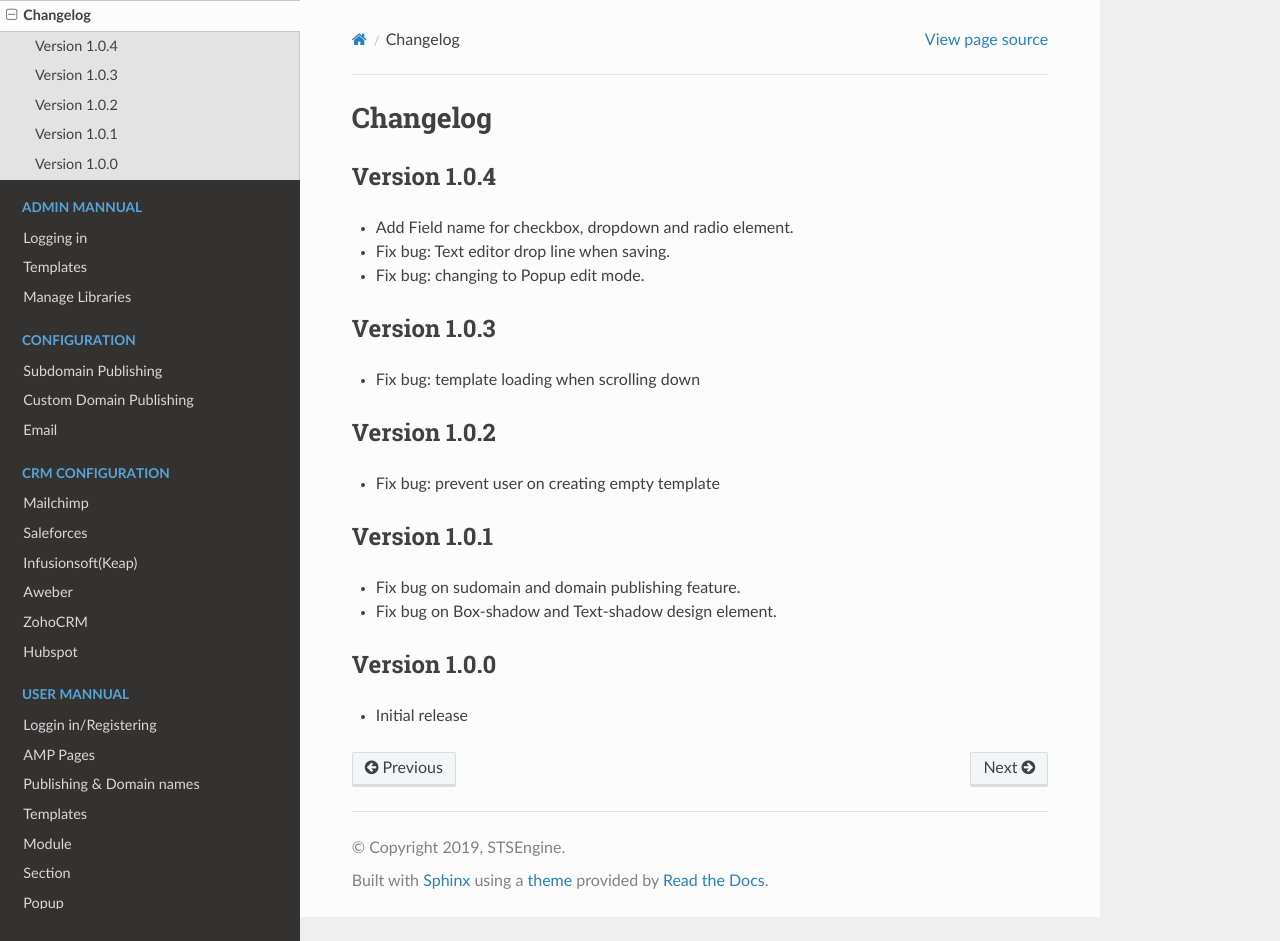
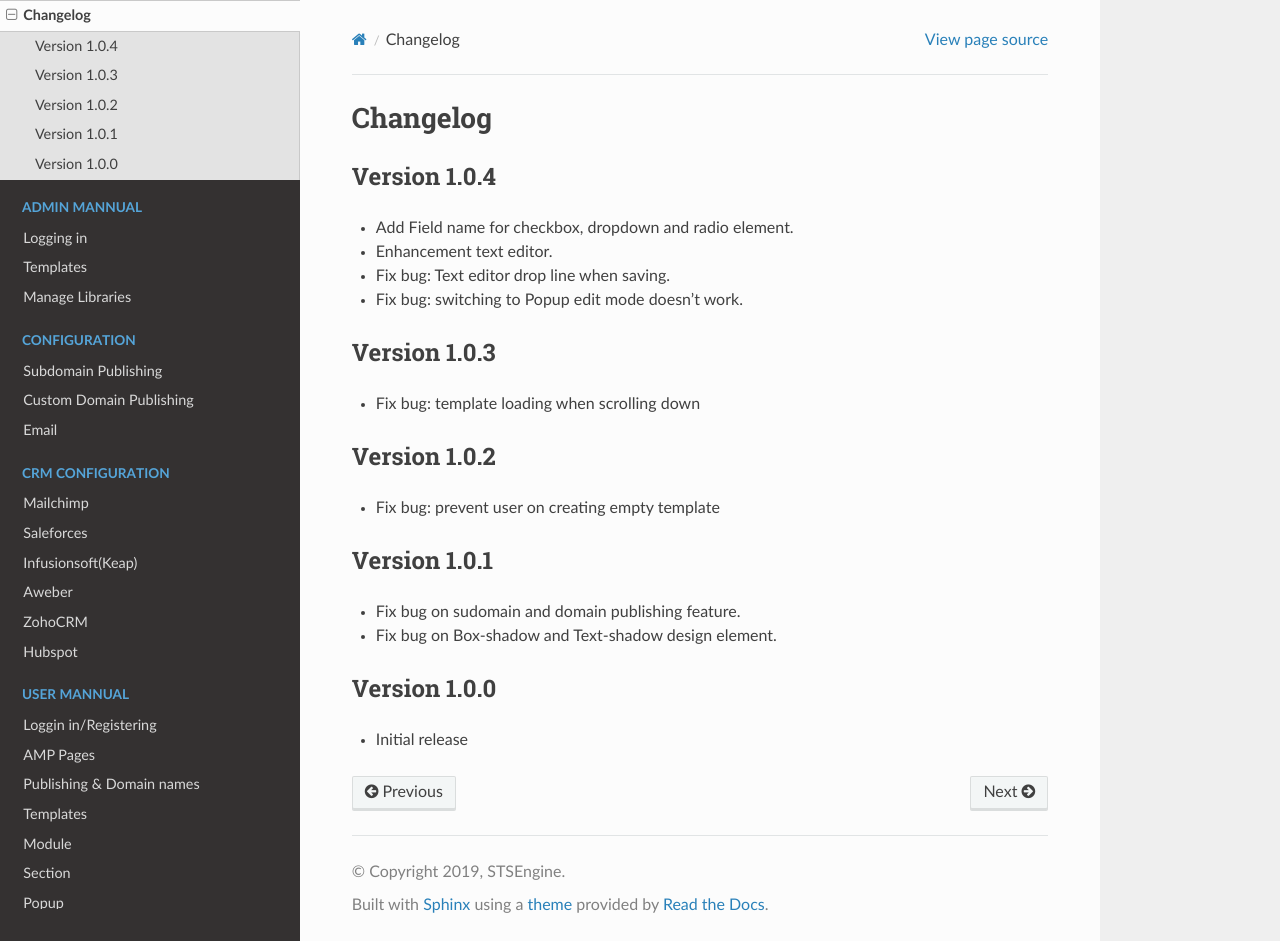
Before and after one commit to logozadocs/-ampbuilder-docs-en, a Sphinx documentation site: the page built from source/changelog.rst, in a window 1280 px wide and 941 px high. Built offline with Sphinx 7.4.7 and the Read the Docs theme 2.0.0, drawn with Linux system fonts in a browser that asks for light colours; pages that are not in the unit, such as notebooks, are missing from menus.

Commit message:
no message

```diff
--- a/source/changelog.rst
+++ b/source/changelog.rst
@@ -6,8 +6,10 @@ Version 1.0.4
 ==============
 
 - Add Field name for checkbox, dropdown and radio element.
+- Enhancement text editor.
 - Fix bug: Text editor drop line when saving.
-- Fix bug: changing to Popup edit mode.
+- Fix bug: switching to Popup edit mode doesn't work.
+
 
 ==============
 Version 1.0.3
```
